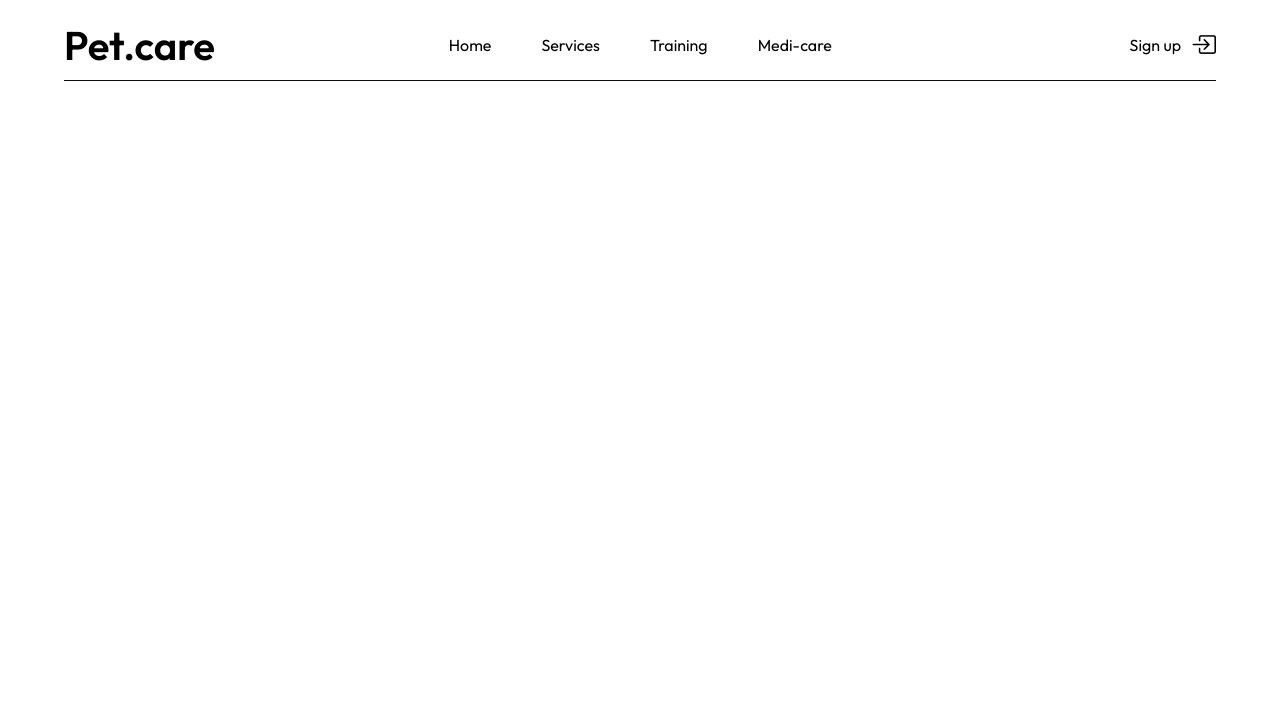
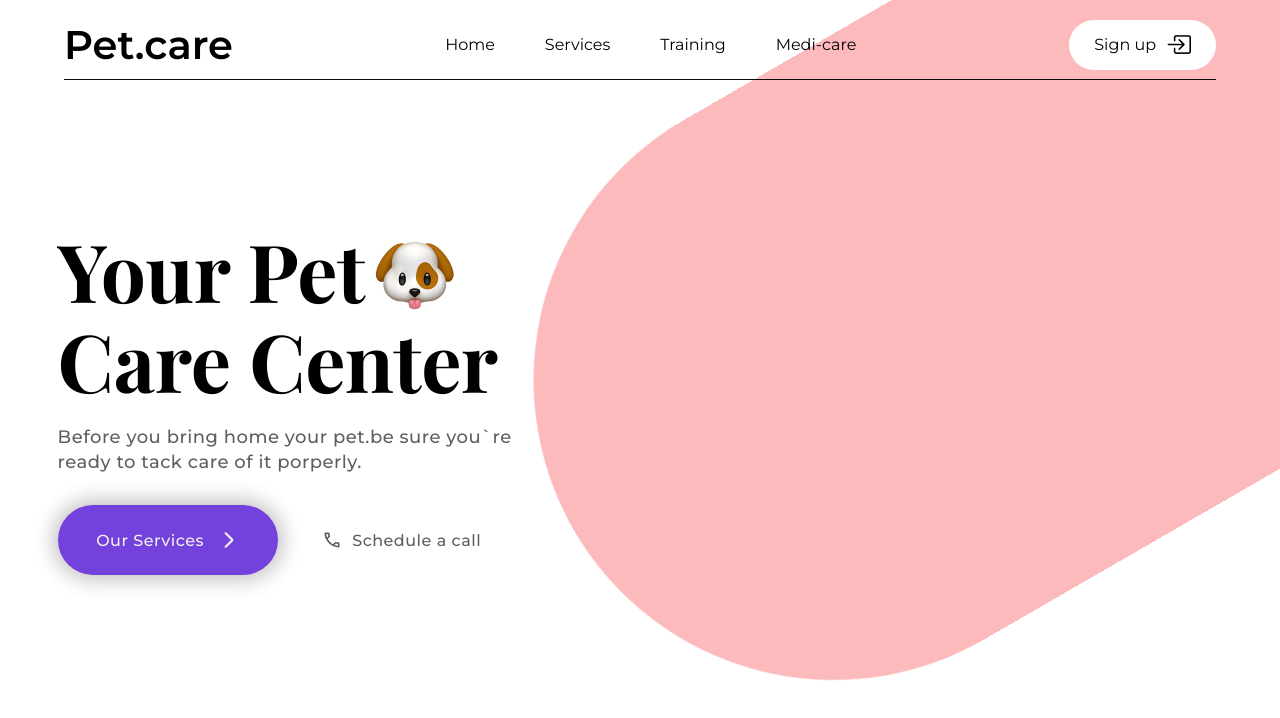
Before and after one commit to LU1DY/landingPage, a plain HTML site: page app/index.html in a window 1280 px wide. Drawn offline with nearby package versions, Linux system fonts and the light colour scheme; a web font is replaced by a local one.

Commit message:
sessao hero

```diff
--- a/app/css/styles.css
+++ b/app/css/styles.css
@@ -1,4 +1,4 @@
-@import url("https://fonts.googleapis.com/css2?family=Montserrat:ital,wght@0,100..900;1,100..900&family=Outfit:wght@100..900&display=swap");
+@import url("https://fonts.googleapis.com/css2?family=Montserrat:ital,wght@0,100..900;1,100..900&family=Outfit:wght@100..900&family=Playfair+Display:ital,wght@0,400..900;1,400..900&display=swap");
 * {
   box-sizing: border-box;
   margin: 0;
@@ -8,7 +8,7 @@
 html,
 body {
   font-size: 62.5%;
-  font-family: "Outfit", sans-serif;
+  font-family: "Montserrat", sans-serif;
   width: 100%;
   overflow-x: hidden !important;
 }
@@ -88,6 +88,9 @@ header {
         column-gap: 1rem;
         position: absolute;
         right: 0;
+        background-color: #fff;
+        padding: 1rem 2.5rem;
+        border-radius: 3rem;
         & p {
           font-size: 1.6rem;
         }
@@ -209,3 +212,94 @@ header {
 #checkbox:checked + .toggle {
   transform: rotate(-90deg);
 }
+body {
+  &:before {
+    content: "";
+    width: 140rem;
+    height: 60rem;
+    background-color: #fcbabc;
+    border-radius: 30rem;
+    position: fixed;
+    right: -60rem;
+    top: -12rem;
+    rotate: -30deg;
+    z-index: -1;
+  }
+}
+#hero {
+  width: 90%;
+  height: 100dvh;
+  justify-content: space-between;
+  & .col1 {
+    z-index: 99;
+    position: relative;
+
+    & h1 {
+      font-size: 8rem;
+      font-family: "Playfair Display", serif;
+      line-height: 9rem;
+      letter-spacing: -0.3px;
+      margin-bottom: 2rem;
+      & span {
+        column-gap: 1rem;
+        & img {
+          width: 8rem;
+          height: 8rem;
+          object-fit: contain;
+        }
+      }
+    }
+    & p {
+      font-size: 1.8rem;
+      font-weight: 500;
+      letter-spacing: 0.5px;
+      line-height: 2.5rem;
+      color: #5f5f5f;
+    }
+    & .buttons {
+      justify-content: space-between;
+      margin-top: 3rem;
+
+      & button {
+        border: 0;
+        border-radius: 4rem;
+        width: 22rem;
+        height: 7rem;
+        font-family: "Montserrat", sans-serif;
+        cursor: pointer;
+        & svg {
+          width: 2rem;
+          height: 2rem;
+        }
+        & p {
+          font-size: 1.6rem;
+          font-weight: 500;
+        }
+        &:first-child {
+          background-color: #7342dd;
+          color: #fff;
+          box-shadow: 0px 0px 20px 5px #c2c2c2;
+          column-gap: 1.5rem;
+          & svg {
+            fill: #f1f1f1;
+          }
+          & p {
+            color: #f1f1f1;
+            font-weight: 500;
+          }
+        }
+        &:last-child {
+          background-color: transparent;
+          column-gap: 1rem;
+          & p {
+            color: #5f5f5f;
+            font-weight: 500;
+          }
+          & svg {
+            fill: #5f5f5f;
+          }
+        }
+      }
+    }
+  }
+}
--- a/app/index.html
+++ b/app/index.html
@@ -4,10 +4,14 @@
     <meta charset="UTF-8" />
     <meta name="viewport" content="width=device-width, initial-scale=1.0" />
     <title>Landing Page</title>
-    <link rel="stylesheet" href="../css/styles.css" />
+    <link rel="stylesheet" href="css/styles.css" />
     <link
       rel="stylesheet"
       href="https://cdn.jsdelivr.net/npm/bootstrap-icons@1.11.3/font/bootstrap-icons.min.css"
+    />
+    <link
+      rel="stylesheet"
+      href="https://fonts.googleapis.com/css2?family=Material+Symbols+Rounded:opsz,wght,FILL,GRAD@24,400,0,0&icon_names=arrow_forward_ios"
     />
   </head>
   <body>
@@ -35,8 +39,52 @@
         </label>
       </nav>
     </header>
-    <main></main>
+    <main class="container center column">
+      <section id="hero" class="flex align-center">
+        <div class="col1">
+          <h1>
+            <span class="flex align-center">
+              Your Pet <img src="dog.png" alt="" /><br
+            /></span>
+            Care Center
+          </h1>
+          <p>
+            Before you bring home your pet.be sure you`re <br />
+            ready to tack care of it porperly.
+          </p>
+          <div class="buttons flex align-center">
+            <button class="center">
+              <p>Our Services</p>
+              <svg
+                xmlns="http://www.w3.org/2000/svg"
+                height="24px"
+                viewBox="0 -960 960 960"
+                width="24px"
+                fill="#0c0c0c"
+              >
+                <path
+                  d="M579-480 285-774q-15-15-14.5-35.5T286-845q15-15 35.5-15t35.5 15l307 308q12 12 18 27t6 30q0 15-6 30t-18 27L356-115q-15 15-35 14.5T286-116q-15-15-15-35.5t15-35.5l293-293Z"
+                />
+              </svg></button
+            ><button class="flex align-center justify-center">
+              <svg
+                xmlns="http://www.w3.org/2000/svg"
+                height="24px"
+                viewBox="0 -960 960 960"
+                width="24px"
+                fill="#0c0c0c"
+              >
+                <path
+                  d="M798-120q-125 0-247-54.5T329-329Q229-429 174.5-551T120-798q0-18 12-30t30-12h162q14 0 25 9.5t13 22.5l26 140q2 16-1 27t-11 19l-97 98q20 37 47.5 71.5T387-386q31 31 65 57.5t72 48.5l94-94q9-9 23.5-13.5T670-390l138 28q14 4 23 14.5t9 23.5v162q0 18-12 30t-30 12ZM241-600l66-66-17-94h-89q5 41 14 81t26 79Zm358 358q39 17 79.5 27t81.5 13v-88l-94-19-67 67ZM241-600Zm358 358Z"
+                />
+              </svg>
+              <p>Schedule a call</p>
+            </button>
+          </div>
+        </div>
+      </section>
+    </main>
     <footer></footer>
-    <script src="../js/script.js"></script>
+    <script src="js/script.js"></script>
   </body>
 </html>
--- a/app/js/script.js
+++ b/app/js/script.js
@@ -4,3 +4,11 @@ function toggleMenu() {
   menu.classList.toggle("visible");
 }
 btnCheckbox.addEventListener("click", toggleMenu);
+
+window.addEventListener("offline", () => {
+  alert("Você esta offline");
+});
+
+window.addEventListener("online", () => {
+  alert("Você esta online");
+});
```
Also changed, not shown: app/dog.png (added).
